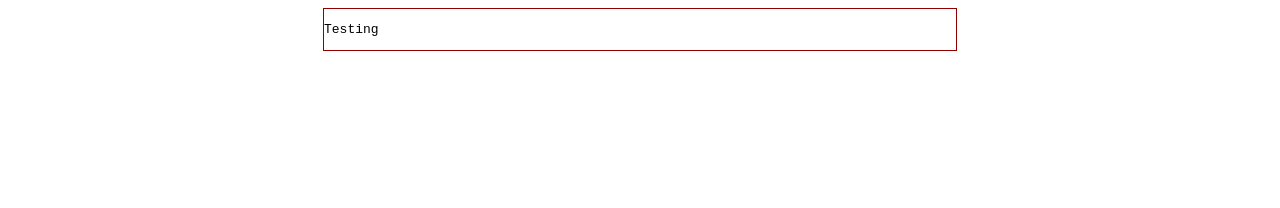
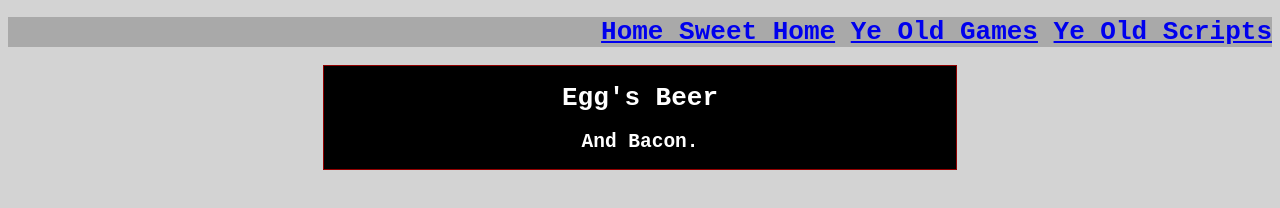
Before and after one commit to NoahE8194/First-website, a plain HTML site: page All/index.html in a window 1280 px wide. Drawn offline with Linux system fonts and the light colour scheme.

Commit message:
Update Number 1

```diff
--- /dev/null
+++ b/All/ContentCss.css
@@ -0,0 +1,16 @@
+ body {
+            font-family: monospace;
+            color: white;
+            background-color: lightgray;
+        }
+        .content {
+            background-color: black;
+            text-align: center;
+            width: 50%;
+            margin: auto;
+            border: 1px solid rgb(145, 0, 0);
+        }
+        #HeadBar {
+            background-color: darkgray;
+            text-align: right;
+        }
--- a/All/index.html
+++ b/All/index.html
@@ -3,23 +3,61 @@
 <head>
     <meta charset="UTF-8">
     <meta name="viewport" content="width=device-width, initial-scale=1.0">
-    <title>Document</title>
+    <title>The Home Page</title>
+    <link rel="stylesheet" href="ContentCss.css">
     <style>
-        body {
-            font-family: monospace;
-        }
-        .content {
-            width: 50%;
-            margin: auto;
-            border: 1px solid rgb(145, 0, 0);
-        }
+
     </style>
 </head>
 <body>
+    <div id="HeadBar">
+        <h1>
+            <nav>
+            <a href="index.html">Home Sweet Home</a>
+            <a href="Games.html">Ye Old Games</a>
+            <a href="Code.html">Ye Old Scripts</a>
+            </nav>
+        </h1>
+    </div>
+
     <div class="content">
-        <p> Testing</p>
+        <h1 id="TheHeadingText"></h1>
+        <h2 id="TheSecondaryHeadingText"></h2>
+
+        <p></p>
+    </div>
+
+    <script>
+        const HeadingText = [
+            "Egg's Land",
+            "Egg's Soup",
+            "Egg's Burger",
+            "Egg's Salad",
+            "Egg's Kitchen",
+            "Egg's Egg",
+            "Egg'S Website",
+            "Egg's Phone",
+            "Egg's Beer"
+        ];
+        const Heading2Text = [
+            "Ta- Da- Your in my website!",
+            "NoahE8194 Website",
+            "Testing",
+            "And Cheese.",
+            "And Bacon.",
+            "Im Better then 99% of old boring websites!",
+            "I wIll Never Expire.",
+            "In A Carton."
+        ];
+
+        const Heading1Rand = Math.floor(Math.random() * HeadingText.length);
+        const Heading2Rand = Math.floor(Math.random() * Heading2Text.length);
+
+        document.getElementById("TheHeadingText").textContent = HeadingText[Heading1Rand];
+        document.getElementById("TheSecondaryHeadingText").textContent = Heading2Text[Heading2Rand];
 
 
-    </div>
+
+    </script>
 </body>
 </html>
```
Also changed, not shown: All/Code.html (added, +28 -0 lines), All/Games.html (added, +28 -0 lines).
